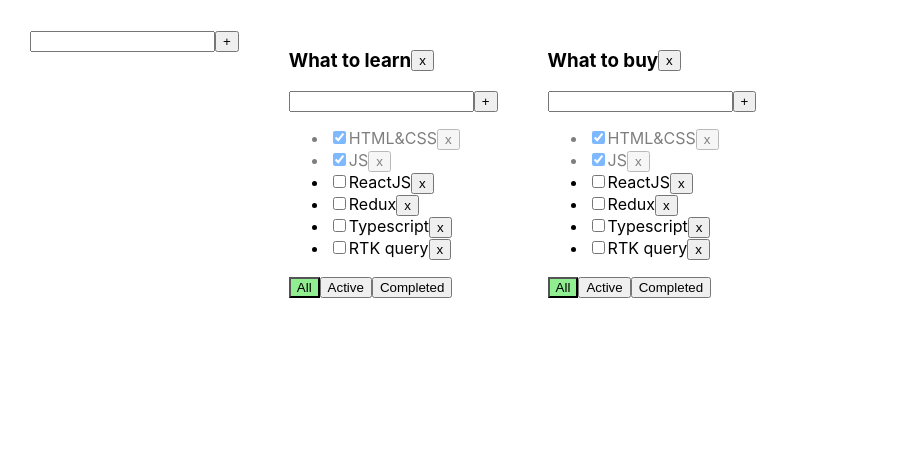
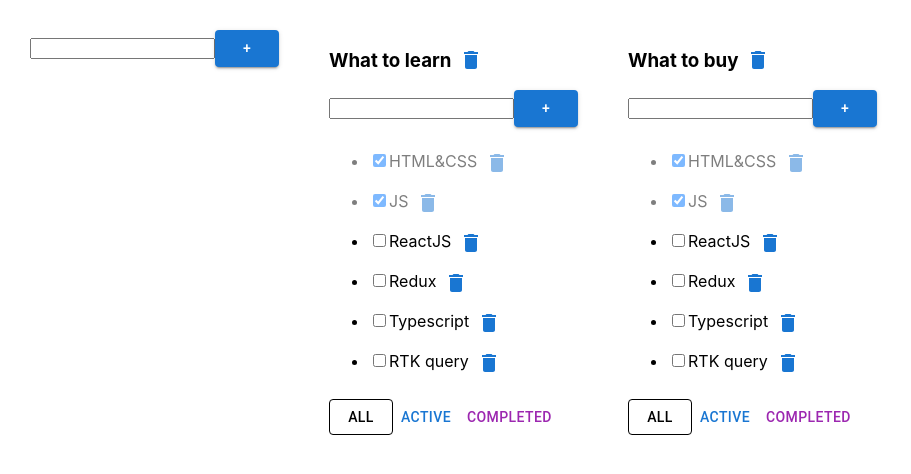
Before and after one commit to BSN89/todolist, a React (Create React App) app: page / in a window 1280 px wide. Shown: the top 474 px of the page, without its empty margins (0-911 px from the left). Built offline with nearby package versions, Linux system fonts and the light colour scheme.

Commit message:
8 lesson reducer and test

```diff
--- a/package.json
+++ b/package.json
@@ -7,7 +7,7 @@
     "@emotion/styled": "^11.11.5",
     "@mui/icons-material": "^5.15.19",
     "@mui/material": "^5.15.19",
-    "@testing-library/jest-dom": "^6.2.0",
+    "@testing-library/jest-dom": "^6.4.6",
     "@testing-library/react": "^14.1.2",
     "@testing-library/user-event": "^14.5.2",
     "@types/jest": "^29.5.11",
@@ -45,5 +45,8 @@
       "last 1 firefox version",
       "last 1 safari version"
     ]
+  },
+  "devDependencies": {
+    "jest": "^29.7.0"
   }
 }
--- a/src/AddItemForm.tsx
+++ b/src/AddItemForm.tsx
@@ -1,5 +1,6 @@
 import React, {ChangeEvent, KeyboardEvent, useState} from 'react';
-import {Button} from "./Button";
+
+import Button from '@mui/material/Button';
 
 type AddItemFormProps = {
     addItem: (title: string) => void
@@ -35,7 +36,7 @@ export const AddItemForm = ( {addItem}: AddItemFormProps ) => {
                 onKeyDown={onKeyUpHandler}
                 className={error ? 'error' : ''}
             />
-            <Button title={'+'} onClick={addTaskHandler}/>
+            <Button variant="contained"  onClick={addTaskHandler}>+</Button>
             {error && <div className={"error-message"}>{error}</div>}
         </div>
 
--- a/src/App.tsx
+++ b/src/App.tsx
@@ -74,7 +74,7 @@ function App() {
         setTodolists(removeTodolist)
         delete tasks[todolistId]
         setTasks({...tasks})
-        console.log(tasks)
+
     }
     const addTodolist = (title: string) => {
         const todolistId = v1()
--- a/src/Button.tsx
+++ /dev/null
@@ -1,18 +0,0 @@
-import React from 'react';
-
-type ButtonProps = {
-    title: string
-    onClick: () => void
-    className?: string
-}
-
-export const Button = ({title, onClick, className}: ButtonProps) => {
-    return (
-        <button
-            className={className}
-            onClick={ onClick }>
-            {title}
-
-        </button>
-    );
-};
--- a/src/Todolist.tsx
+++ b/src/Todolist.tsx
@@ -1,8 +1,10 @@
 import React, {ChangeEvent, KeyboardEvent, useState} from 'react';
 import {FilteValueType, TaskType} from './App';
-import {Button} from './Button';
 import {AddItemForm} from "./AddItemForm";
 import {EditableSpan} from "./EditableSpan";
+import IconButton from '@mui/material/IconButton';
+import DeleteIcon from '@mui/icons-material/Delete';
+import Button from '@mui/material/Button';
 
 type TodolistProps = {
     todolistId: string
@@ -18,7 +20,19 @@ type TodolistProps = {
     updateTodolist: (todolistId: string, title: string) => void
 }
 
-export const Todolist = ({title, tasks, removeTask, filteredTask, addTask, changeTaskStatus, filter, todolistId, removeTodolist, updateTask, updateTodolist}: TodolistProps) => {
+export const Todolist = ({
+                             title,
+                             tasks,
+                             removeTask,
+                             filteredTask,
+                             addTask,
+                             changeTaskStatus,
+                             filter,
+                             todolistId,
+                             removeTodolist,
+                             updateTask,
+                             updateTodolist
+                         }: TodolistProps) => {
 
 
     const changeFilterTaskHandler = (filter: FilteValueType) => {
@@ -42,7 +56,9 @@ export const Todolist = ({title, tasks, removeTask, filteredTask, addTask, chang
                 <h3>
                     <EditableSpan value={title} onChange={updateTodolistHandler}/>
                 </h3>
-                <Button title={'x'} onClick={removeTodolistHandler}/>
+                <IconButton color="primary" onClick={removeTodolistHandler}>
+                    <DeleteIcon/>
+                </IconButton>
             </div>
 
             <div>
@@ -66,13 +82,13 @@ export const Todolist = ({title, tasks, removeTask, filteredTask, addTask, chang
                                     <input
                                         type="checkbox"
                                         checked={el.isDone}
-                                        onChange={changeTaskStatusHandler }
+                                        onChange={changeTaskStatusHandler}
                                     />
 
                                     <EditableSpan value={el.title} onChange={changeTaskTitleHandler}/>
-                                    <Button onClick={removeTaskHandler}
-                                            title={'x'}
-                                    />
+                                    <IconButton color="primary" onClick={removeTaskHandler}>
+                                        <DeleteIcon/>
+                                    </IconButton>
                                 </li>
                             )
                         }
@@ -81,20 +97,24 @@ export const Todolist = ({title, tasks, removeTask, filteredTask, addTask, chang
             </ul>
             <div>
                 <Button
-                    className={filter === 'all' ? 'active-filter' : ''}
+                    variant={filter === 'all' ? 'outlined' : 'text'}
+                    color={'inherit'}
                     onClick={() => changeFilterTaskHandler('all')}
-                    title={'All'}
-                />
+                >All
+                </Button>
+
                 <Button
-                    className={filter === 'active' ? 'active-filter' : ''}
+                    variant={filter === 'active' ? 'outlined' : 'text'}
                     onClick={() => changeFilterTaskHandler('active')}
-                        title={'Active'}
-                />
+                    color={'primary'}
+                >Active
+                </Button>
                 <Button
-                    className={filter === 'completed' ? 'active-filter' : ''}
+                    variant={filter === 'completed' ? 'outlined' : 'text'}
                     onClick={() => changeFilterTaskHandler('completed')}
-                    title={'Completed'}
-                />
+                    color={'secondary'}
+                >Completed
+                </Button>
 
             </div>
         </div>
```
Also changed, not shown: src/model/todolists-reducer.ts (added, +30 -0 lines), 2 other files (tests, documents, lock files or other folders). Lines whose indentation alone changed are shown as unchanged.
